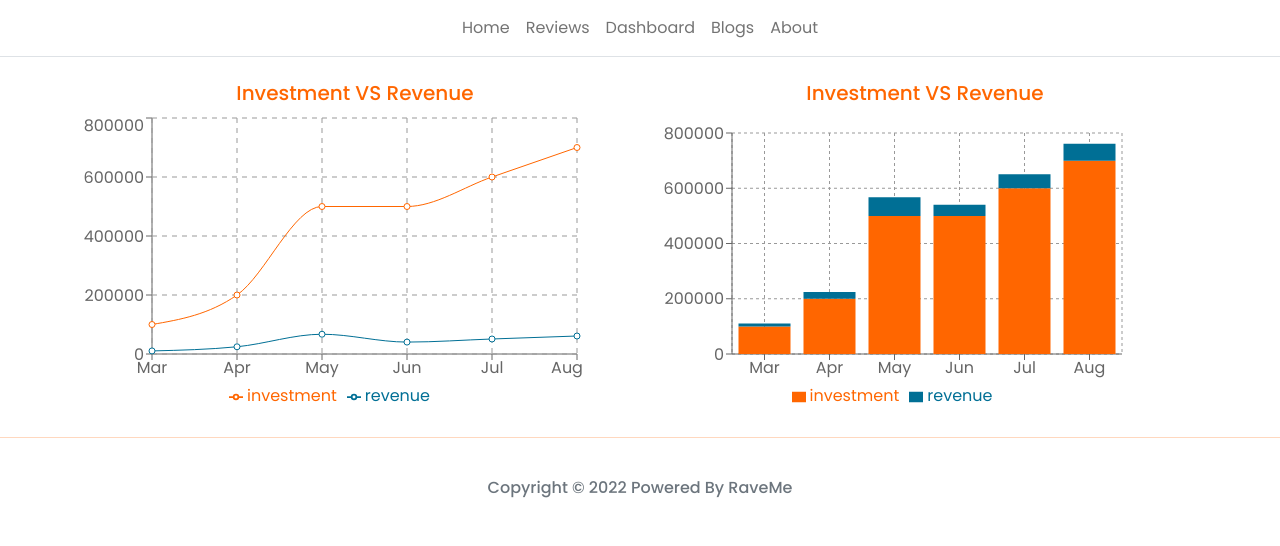
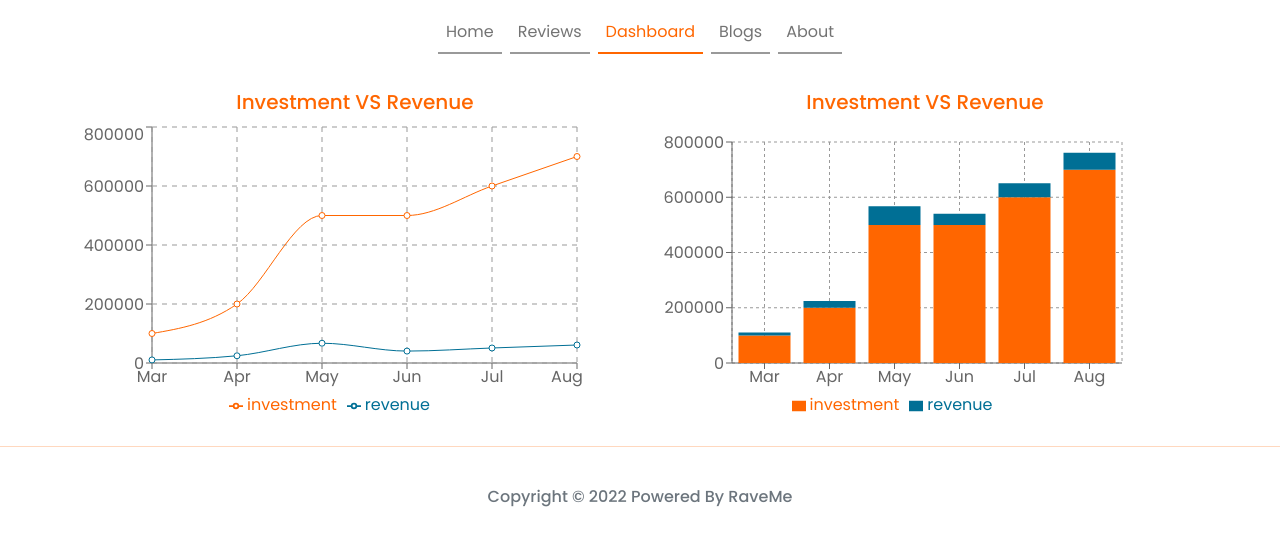
Before and after one commit to ahanafislam/product-review-website, a React (Create React App) app: page /dashboard in a window 1280 px wide. Shown: the top 546 px of the page. Built offline with nearby package versions, Linux system fonts and the light colour scheme.

Commit message:
Create custom link

```diff
--- /dev/null
+++ b/src/components/CustomLink/CustomLink.js
@@ -0,0 +1,19 @@
+import React from 'react';
+import { Link, useMatch, useResolvedPath } from 'react-router-dom';
+
+const CustomLink = ({children, to, ...props}) => {
+    const resolved = useResolvedPath(to);
+    const match = useMatch({path: resolved.pathname, end: true})
+
+    return (
+        <Link
+        style={{ color: match && '#F60', borderBottom: match ? '2px solid #F60' : '2px solid #999'}}
+        to={to}
+        {...props}
+        >
+            {children}
+        </Link>
+    );
+};
+
+export default CustomLink;
--- a/src/components/MainNavbar/MainNavbar.js
+++ b/src/components/MainNavbar/MainNavbar.js
@@ -1,19 +1,19 @@
 import React from 'react';
 import { Navbar, Container, Nav } from 'react-bootstrap';
-import { Link } from 'react-router-dom';
+import CustomLink from '../CustomLink/CustomLink';
 
 const MainNavbar = () => {
     return (
-        <Navbar className='border-bottom' expand="lg">
+        <Navbar expand="lg">
             <Container>
                 <Navbar.Toggle aria-controls="basic-navbar-nav" />
                 <Navbar.Collapse id="basic-navbar-nav">
                 <Nav className="me-auto ms-auto">
-                        <Link to="/" className='nav-link'>Home</Link>
-                        <Link to="/review" className='nav-link'>Reviews</Link>
-                        <Link to="/dashboard" className='nav-link'>Dashboard</Link>
-                        <Link to="/blogs" className='nav-link'>Blogs</Link>
-                        <Link to="/about" className='nav-link'>About</Link>
+                        <CustomLink to="/" className='nav-link m-1'>Home</CustomLink>
+                        <CustomLink to="/review" className='nav-link m-1'>Reviews</CustomLink>
+                        <CustomLink to="/dashboard" className='nav-link m-1'>Dashboard</CustomLink>
+                        <CustomLink to="/blogs" className='nav-link m-1'>Blogs</CustomLink>
+                        <CustomLink to="/about" className='nav-link m-1'>About</CustomLink>
                 </Nav>
                 </Navbar.Collapse>
             </Container>
```
Also changed, not shown: src/components/CustomLink/CustomLink.css (added).
